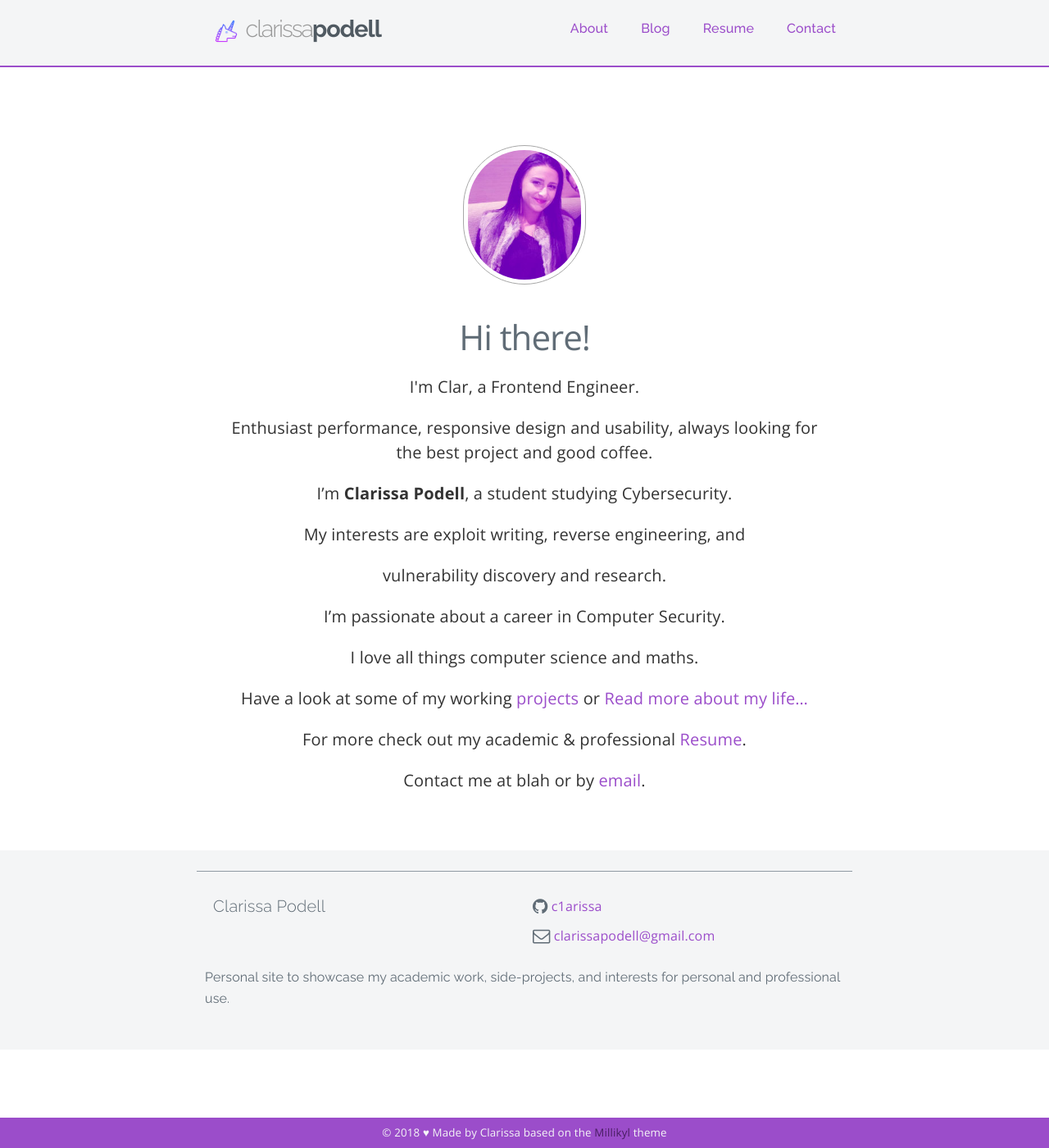
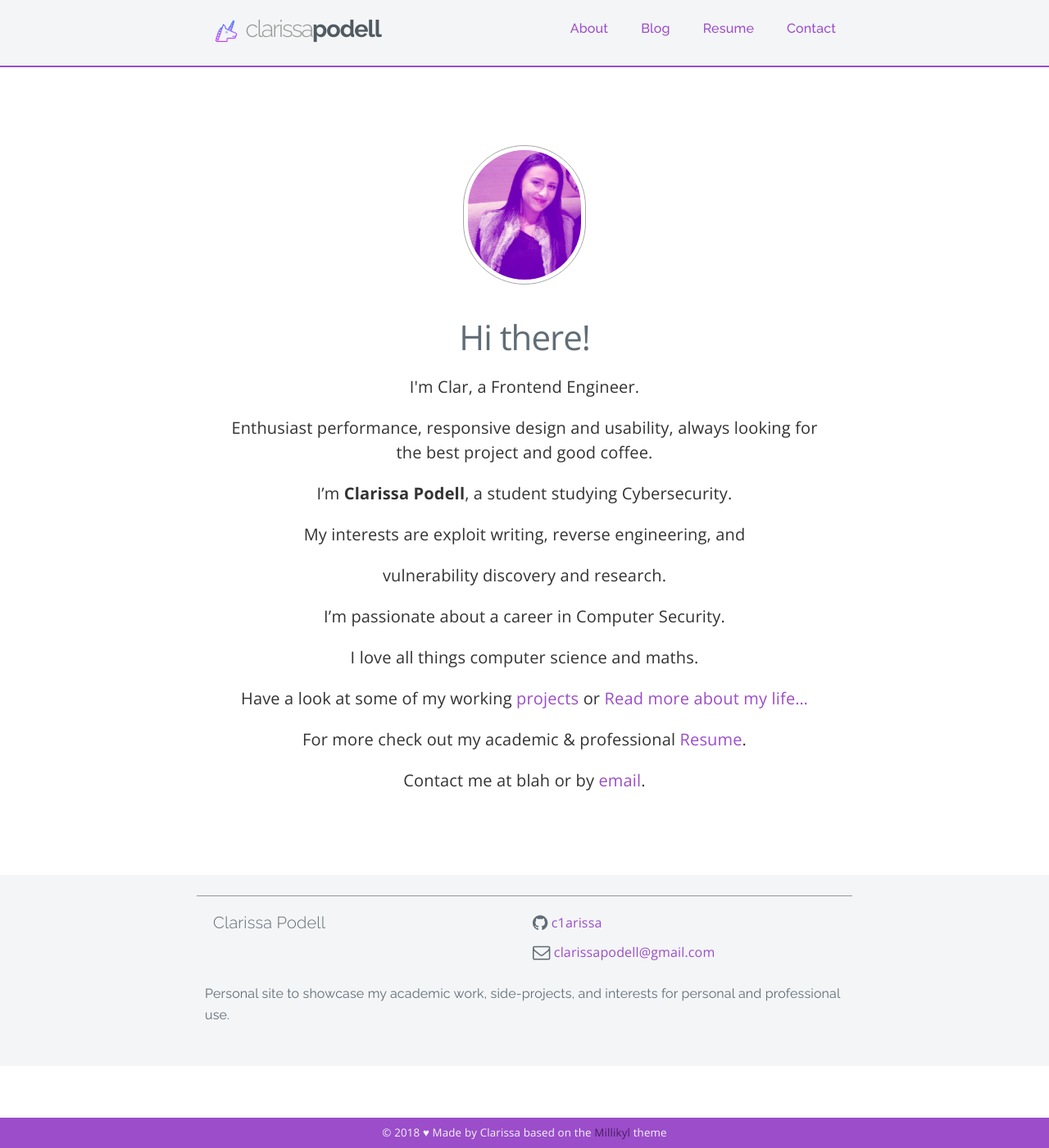
Before and after one commit to c1arissa/c1arissa.github.io, a Jekyll site: the page built from index.md, in a window 1280 px wide and 1400 px high, scrolled down 150 px. Shown: the whole window at 82% size. Built offline with Jekyll 4.4.1, drawn with Linux system fonts in a browser that asks for light colours; nearby versions of some CDN libraries; a style sheet for code colours, icons or effects is not loaded.

Commit message:
Update main.scss

```diff
--- a/css/main.scss
+++ b/css/main.scss
@@ -164,13 +164,13 @@ body {
 
 .site-footer {
 	padding: 25px;
-	margin: 35px auto 100px;
+	margin: 65px auto 100px;
 	font-family: 'Raleway', 'Source Sans Pro', sans-serif;
 	background: $color-tertiary;
 
 	.wrapper {
 		border-top: 1px solid #8f9aa3;
-		padding-top: 30px;
+		padding-top: 20px;
 		width: auto;
 		max-width: 800px;
 		margin: 0 auto;
```
